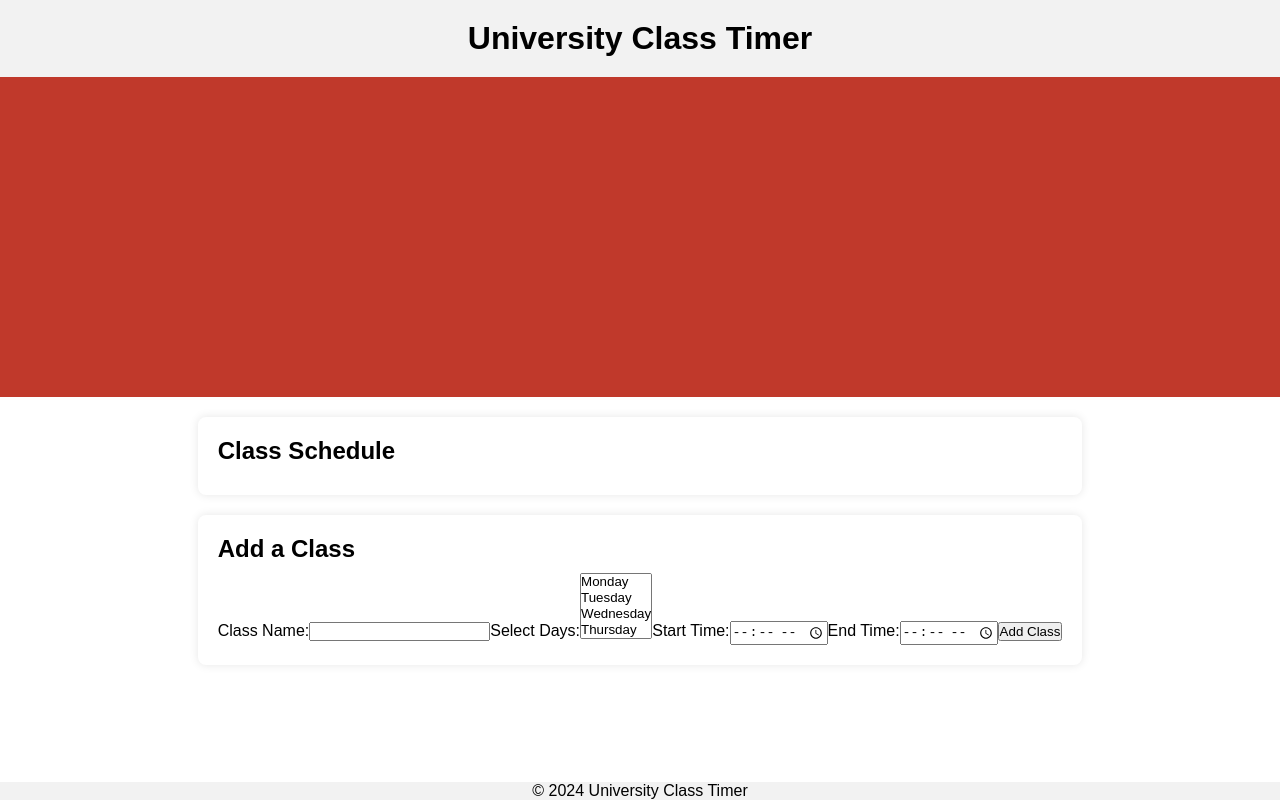
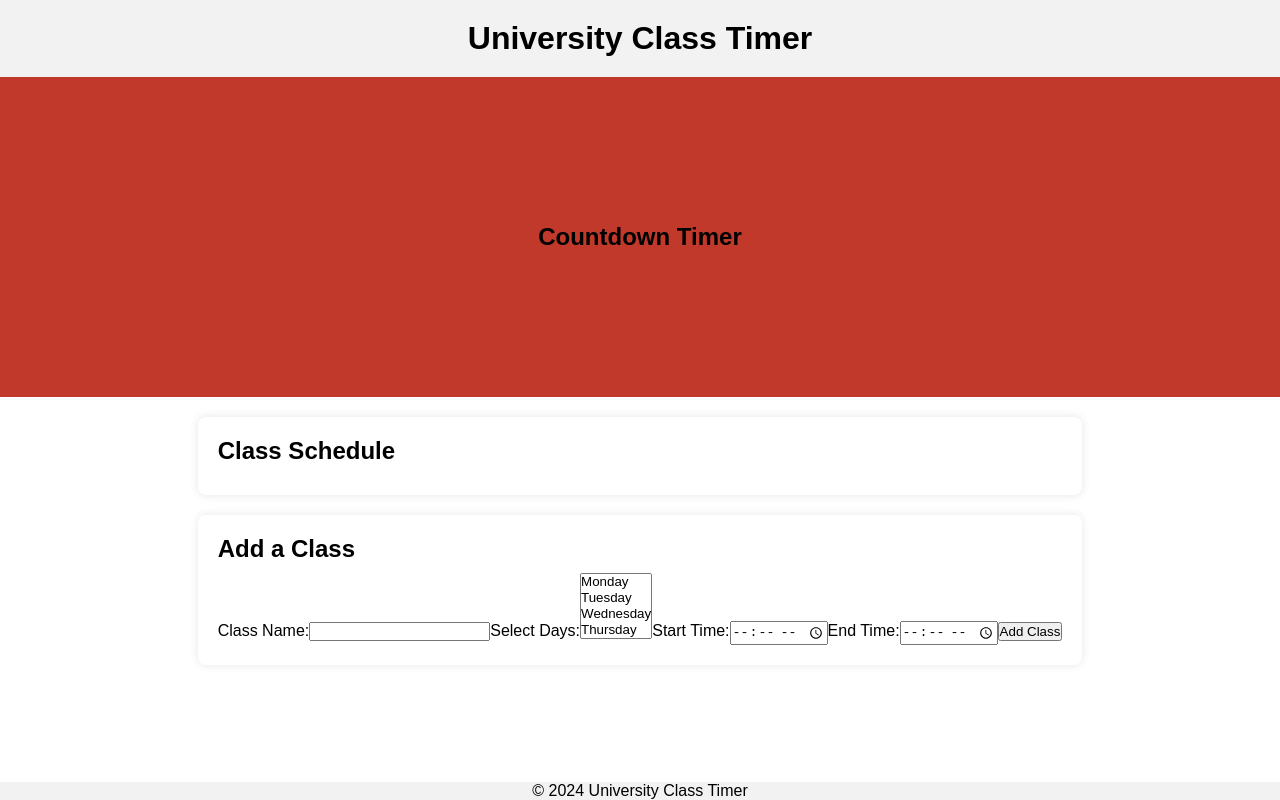
Before and after one commit to heyuday/timer, a React (Create React App) app: page / in a window 1280 px wide. Built offline with nearby package versions, Linux system fonts and the light colour scheme.

Commit message:
timer working partially!

```diff
--- a/src/App.js
+++ b/src/App.js
@@ -1,4 +1,4 @@
-// src/App.js
+/*// src/App.js
 import React, { useState } from 'react';
 import ClassForm from './components/ClassForm';
 import Timer from './components/Timer';
@@ -43,4 +43,50 @@ const App = () => {
   );
 };
 
+export default App;*/
+// src/App.js
+import React, { useState } from 'react';
+import ClassForm from './components/ClassForm';
+import Timer from './components/Timer';
+import ClassList from './components/ClassList';
+import './components/stylesTimer.css';
+
+const App = () => {
+  const [classes, setClasses] = useState([]);
+
+  const addClass = (classItem) => {
+    setClasses([...classes, classItem]);
+  };
+
+  const nextClass = classes.find(
+    (classItem) => new Date(classItem.startTime) > new Date()
+  );
+
+  return (
+    <div className="container">
+      <header>
+        <h1>University Class Timer</h1>
+      </header>
+      <div className="timer-container">
+        <Timer classes={classes} />
+      </div>
+      <div className="timer-content">
+        <main className="main-content">
+          <div className="section">
+            <h2 className="section-title">Class Schedule</h2>
+            <ClassList classes={classes} />
+          </div>
+          <div className="section">
+            <h2 className="section-title">Add a Class</h2>
+            <ClassForm addClass={addClass} />
+          </div>
+        </main>
+      </div>
+      <footer>
+        <p>&copy; 2024 University Class Timer</p>
+      </footer>
+    </div>
+  );
+};
+
 export default App;
--- a/src/components/Timer.js
+++ b/src/components/Timer.js
@@ -1,4 +1,4 @@
-// src/components/Timer.js
+/*// src/components/Timer.js
 import React, { useEffect, useState } from 'react';
 import './Timer.css'; // Assuming you have a CSS file for timer styles
 
@@ -46,4 +46,113 @@ const Timer = ({ nextClass }) => {
   );
 };
 
+export default Timer;*/
+// src/components/Timer.js
+import React, { useEffect, useState } from 'react';
+
+const Timer = ({ classes }) => {
+  const [timeUntilNextClass, setTimeUntilNextClass] = useState(null);
+  const [timeDuringClass, setTimeDuringClass] = useState(null);
+
+  useEffect(() => {
+    if (classes && classes.length > 0) {
+      let nextClassInterval = null;
+      let classInterval = null;
+
+      const calculateTimeUntilNextClass = () => {
+        const now = new Date();
+        const currentDay = now.toLocaleDateString('en-US', { weekday: 'long' });
+        const currentTime = now.getHours() * 3600 + now.getMinutes() * 60 + now.getSeconds();
+
+        let closestClassTime = Infinity;
+
+        classes.forEach((classItem) => {
+          if (classItem.days.includes(currentDay)) {
+            const [startHour, startMinute] = classItem.startTime.split(':');
+            const startSeconds = parseInt(startHour, 10) * 3600 + parseInt(startMinute, 10) * 60;
+
+            if (currentTime < startSeconds && startSeconds < closestClassTime) {
+              closestClassTime = startSeconds;
+            }
+          }
+        });
+
+        if (closestClassTime !== Infinity) {
+          const timeUntilNext = closestClassTime - currentTime;
+          setTimeUntilNextClass(timeUntilNext > 0 ? timeUntilNext : null);
+        } else {
+          setTimeUntilNextClass(null);
+        }
+      };
+
+      const calculateTimeDuringClass = () => {
+        const now = new Date();
+        const currentDay = now.toLocaleDateString('en-US', { weekday: 'long' });
+        const currentTime = now.getHours() * 3600 + now.getMinutes() * 60 + now.getSeconds();
+
+        classes.forEach((classItem) => {
+          if (classItem.days.includes(currentDay)) {
+            const [startHour, startMinute] = classItem.startTime.split(':');
+            const [endHour, endMinute] = classItem.endTime.split(':');
+            const startSeconds = parseInt(startHour, 10) * 3600 + parseInt(startMinute, 10) * 60;
+            const endSeconds = parseInt(endHour, 10) * 3600 + parseInt(endMinute, 10) * 60;
+
+            if (currentTime >= startSeconds && currentTime < endSeconds) {
+              const timeDuring = endSeconds - currentTime;
+              setTimeDuringClass(timeDuring > 0 ? timeDuring : null);
+            }
+          }
+        });
+
+        if (!timeDuringClass) {
+          setTimeDuringClass(null);
+        }
+      };
+
+      calculateTimeUntilNextClass();
+      nextClassInterval = setInterval(calculateTimeUntilNextClass, 1000);
+
+      calculateTimeDuringClass();
+      classInterval = setInterval(calculateTimeDuringClass, 1000);
+
+      return () => {
+        clearInterval(nextClassInterval);
+        clearInterval(classInterval);
+      };
+    } else {
+      // Handle case where classes are not defined or empty
+      setTimeUntilNextClass(null);
+      setTimeDuringClass(null);
+    }
+  }, [classes, timeDuringClass]);
+
+  const formatTime = (seconds) => {
+    if (seconds === null) return '';
+
+    const hours = Math.floor(seconds / 3600);
+    const minutes = Math.floor((seconds % 3600) / 60);
+    const remainingSeconds = seconds % 60;
+
+    return `${hours.toString().padStart(2, '0')}:${minutes.toString().padStart(2, '0')}:${remainingSeconds.toString().padStart(2, '0')}`;
+  };
+
+  return (
+    <div>
+      <h2>Countdown Timer</h2>
+      {timeUntilNextClass !== null && (
+        <div>
+          <h3>Time Until Next Class:</h3>
+          <p>{formatTime(timeUntilNextClass)}</p>
+        </div>
+      )}
+      {timeDuringClass !== null && (
+        <div>
+          <h3>Time During Class:</h3>
+          <p>{formatTime(timeDuringClass)}</p>
+        </div>
+      )}
+    </div>
+  );
+};
+
 export default Timer;
```
